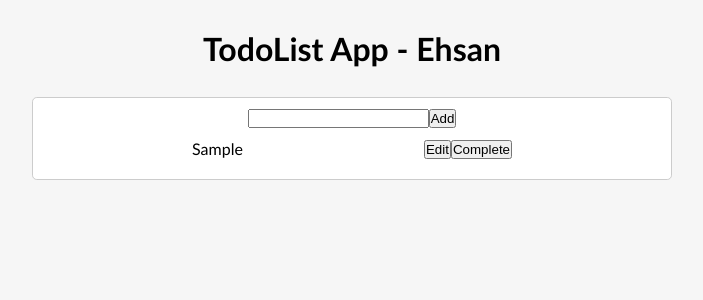
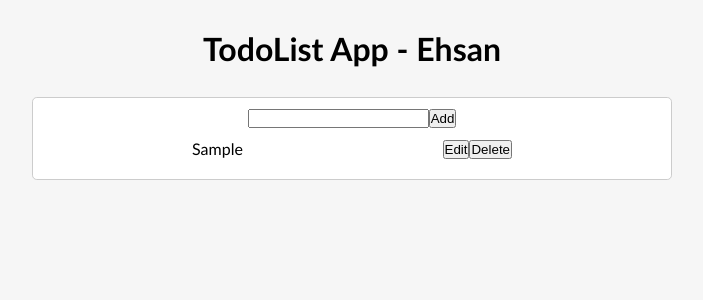
Before and after one commit to EhsanSaraee/TodoList, a React (Create React App) app: page / in a window 1280 px wide. Both pictures are taken after typing "Sample" into the empty fields and a click on the button "Add". Shown: the top 300 px of the page, without its empty margins (288-991 px from the left). Built offline with nearby package versions, Linux system fonts and the light colour scheme.

Commit message:
remove todo logic

```diff
--- a/src/Components/Todo.jsx
+++ b/src/Components/Todo.jsx
@@ -1,10 +1,10 @@
-const Todo = ({ todo, onComplete }) => {
+const Todo = ({ todo, onComplete, onDelete }) => {
    return (
       <section className="todo">
-         <div className={todo.isCompleted ? 'completed' : ''}>{todo.text}</div>
+         <div onClick={onComplete} className={todo.isCompleted ? 'completed' : ''}>{todo.text}</div>
          <div>
             <button>Edit</button>
-            <button onClick={onComplete}>Complete</button>
+            <button onClick={onDelete}>Delete</button>
          </div>
       </section>
    );
--- a/src/Components/TodoApp.jsx
+++ b/src/Components/TodoApp.jsx
@@ -26,10 +26,19 @@
       setTodos(updatedTodos);
    };
 
+   const removeTodo = (id) => {
+      const filteredTodo = todos.filter((todo) => todo.id !== id);
+      setTodos(filteredTodo);
+   };
+
    return (
       <div className="container">
          <TodoForm addTodoHandler={addTodoHandler} />
-         <TodoList todos={todos} onComplete={completeTodo} />
+         <TodoList
+            todos={todos}
+            onComplete={completeTodo}
+            onDelete={removeTodo}
+         />
       </div>
    );
 };
--- a/src/Components/TodoList.jsx
+++ b/src/Components/TodoList.jsx
@@ -1,6 +1,6 @@
 import Todo from './Todo';
 
-const TodoList = ({ todos, onComplete }) => {
+const TodoList = ({ todos, onComplete, onDelete }) => {
    const renderTodos = () => {
       if (todos.length === 0) return <p>please add some todos</p>;
 
@@ -9,6 +9,7 @@
             key={todo.id}
             todo={todo}
             onComplete={() => onComplete(todo.id)}
+            onDelete={() => onDelete(todo.id)}
          />
       ));
    };
```
